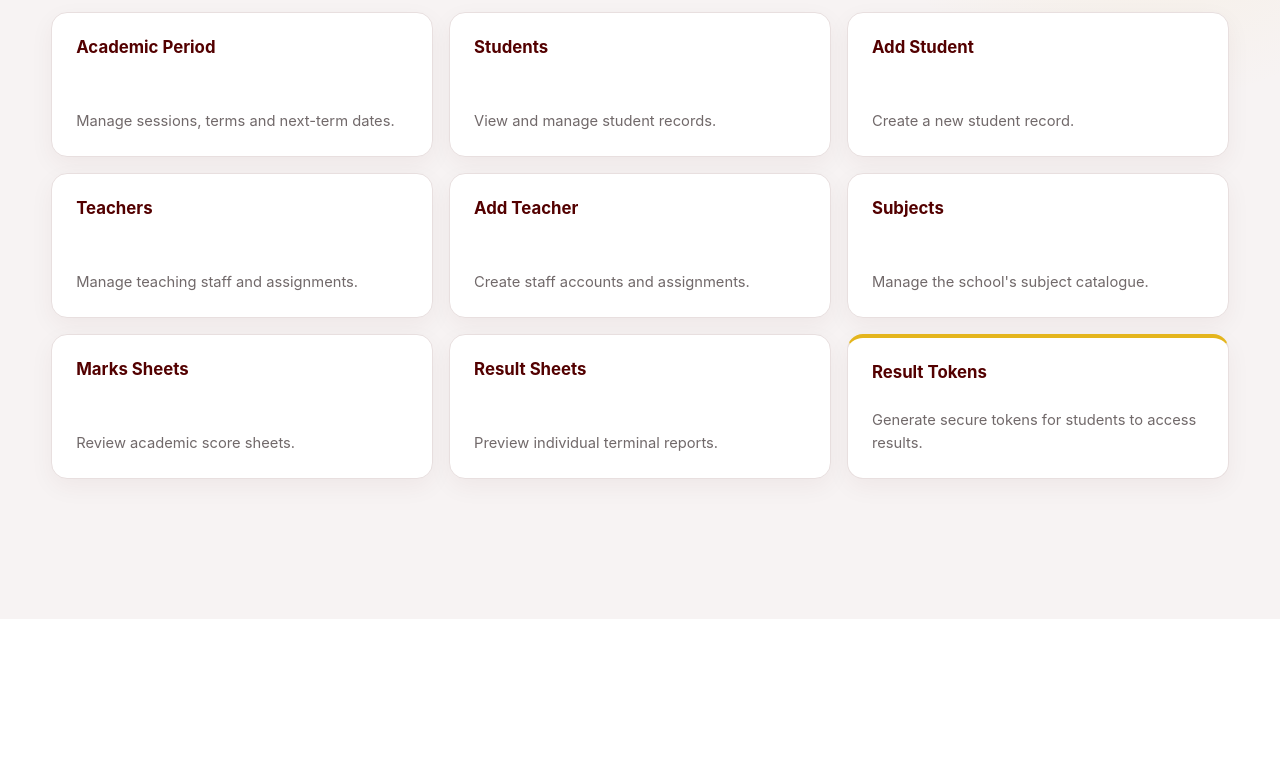
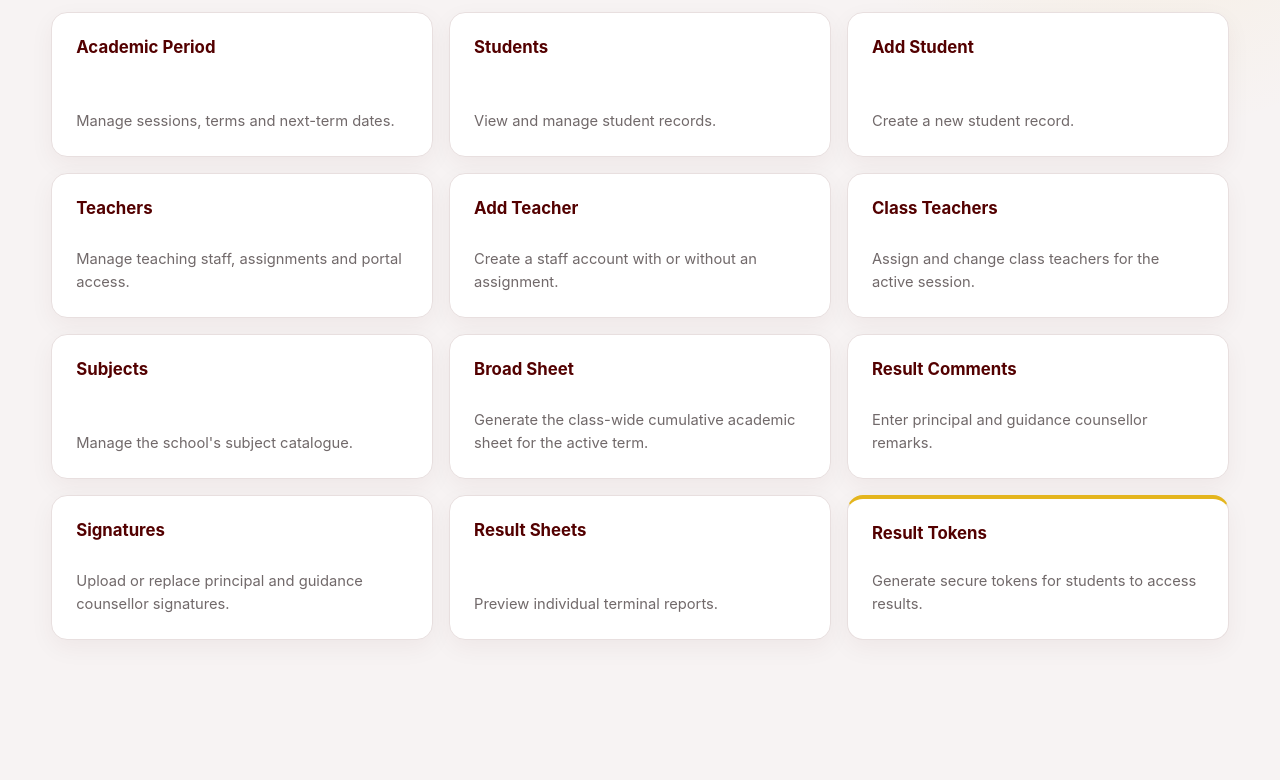
Before and after one commit to timo1456/NIA, a Flask app: page /dashboard in a window 1280 px wide. Shown: the part 248-1028 px from the top of the page. Before the commit the page ends 752 px from the top, so only its background shows below. Run offline with Flask 3, Linux system fonts and the light colour scheme; the visitor is signed in with stand-in values (Sample User, id 1).

Commit message:
Add broad sheet comments signatures and class teacher tools

```diff
--- a/templates/admin_dashboard.html
+++ b/templates/admin_dashboard.html
@@ -14,22 +14,23 @@
     </a>
     <a class="nav-link" href="/logout">Logout</a>
 </header>
-
 <main class="app-shell">
     <div class="page-heading">
         <span class="eyebrow">ADMINISTRATION</span>
         <h1>School Management Dashboard</h1>
         <p class="muted">Welcome, {{ user }}. Manage academic records from one place.</p>
     </div>
-
     <div class="dashboard-grid">
         <a class="dashboard-card" href="/academic-period"><strong>Academic Period</strong><span>Manage sessions, terms and next-term dates.</span></a>
         <a class="dashboard-card" href="/students"><strong>Students</strong><span>View and manage student records.</span></a>
         <a class="dashboard-card" href="/create-student"><strong>Add Student</strong><span>Create a new student record.</span></a>
-        <a class="dashboard-card" href="/teachers"><strong>Teachers</strong><span>Manage teaching staff and assignments.</span></a>
-        <a class="dashboard-card" href="/create-teacher"><strong>Add Teacher</strong><span>Create staff accounts and assignments.</span></a>
+        <a class="dashboard-card" href="/teachers"><strong>Teachers</strong><span>Manage teaching staff, assignments and portal access.</span></a>
+        <a class="dashboard-card" href="/create-teacher"><strong>Add Teacher</strong><span>Create a staff account with or without an assignment.</span></a>
+        <a class="dashboard-card" href="/class-teachers"><strong>Class Teachers</strong><span>Assign and change class teachers for the active session.</span></a>
         <a class="dashboard-card" href="/subjects"><strong>Subjects</strong><span>Manage the school's subject catalogue.</span></a>
-        <a class="dashboard-card" href="/marks-sheet"><strong>Marks Sheets</strong><span>Review academic score sheets.</span></a>
+        <a class="dashboard-card" href="/broad-sheet"><strong>Broad Sheet</strong><span>Generate the class-wide cumulative academic sheet for the active term.</span></a>
+        <a class="dashboard-card" href="/result-comments"><strong>Result Comments</strong><span>Enter principal and guidance counsellor remarks.</span></a>
+        <a class="dashboard-card" href="/signatures"><strong>Signatures</strong><span>Upload or replace principal and guidance counsellor signatures.</span></a>
         <a class="dashboard-card" href="/result-sheet"><strong>Result Sheets</strong><span>Preview individual terminal reports.</span></a>
         <a class="dashboard-card dashboard-card-accent" href="/admin/result-tokens"><strong>Result Tokens</strong><span>Generate secure tokens for students to access results.</span></a>
     </div>
```
